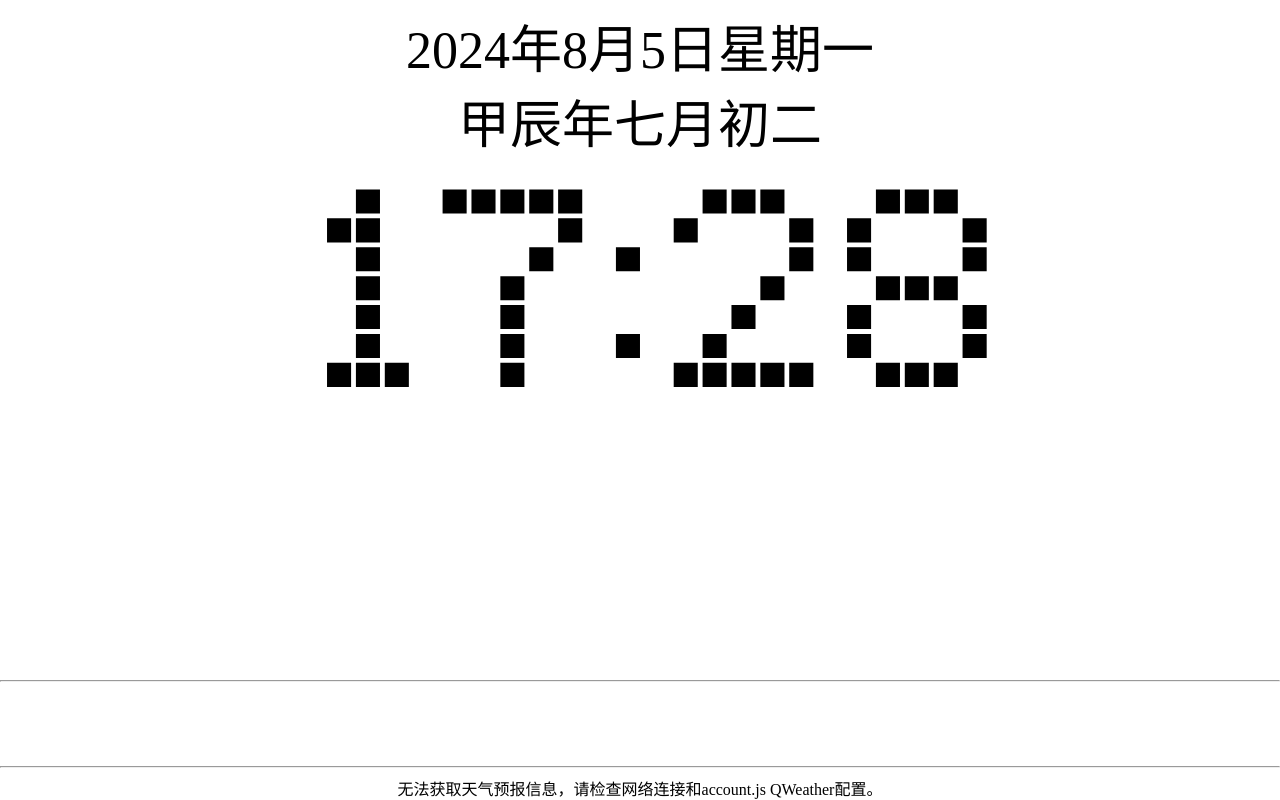
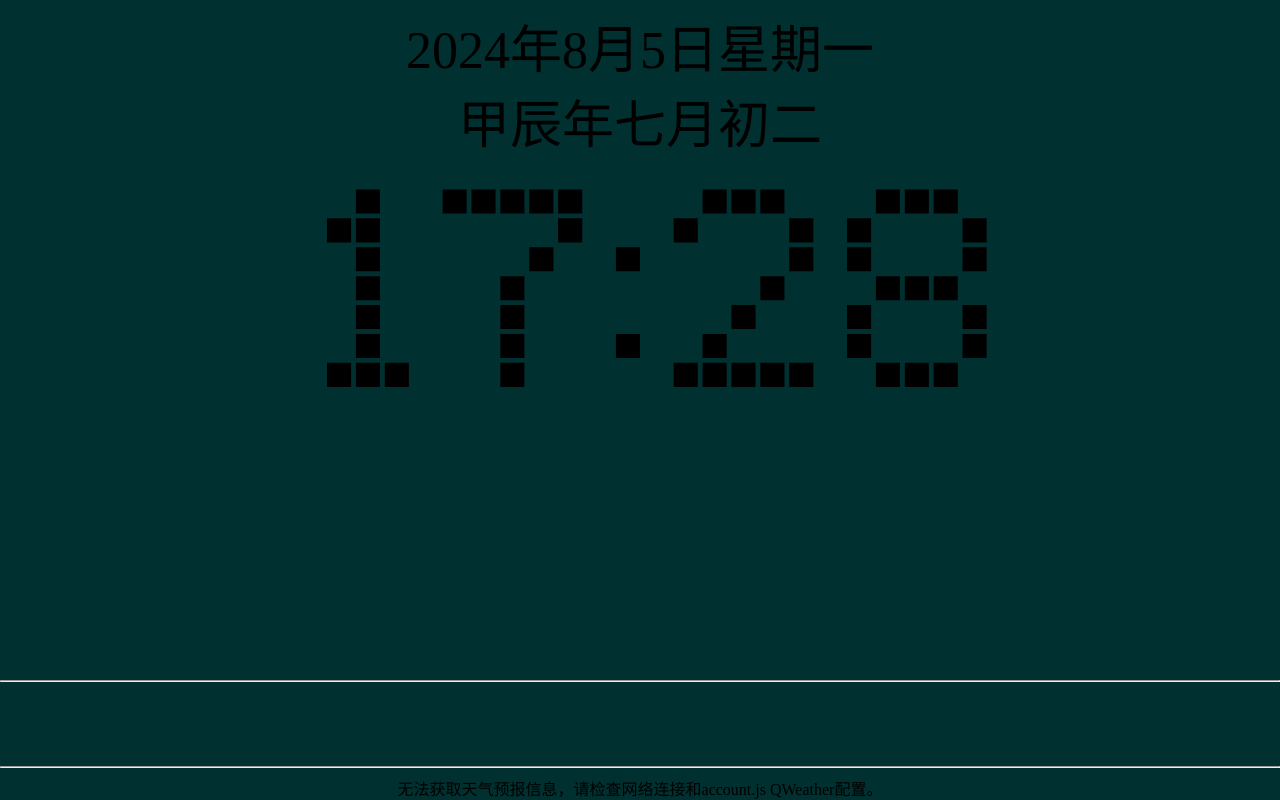
Before and after one commit to cshlxm/cshlxm.github.io, a plain HTML site: page index.html in a window 1280 px wide. Drawn offline with Linux system fonts and the light colour scheme; no server answers.

Commit message:
Update index.html

```diff
--- a/index.html
+++ b/index.html
@@ -384,7 +384,7 @@
     </style>
 </head>
 
-<body>
+<body bgcolor="rgb(3,3,3)">
     <div id="container">
         <div id='dateBlock'></div>
         <div id='chineseDateBlock'></div>
```
